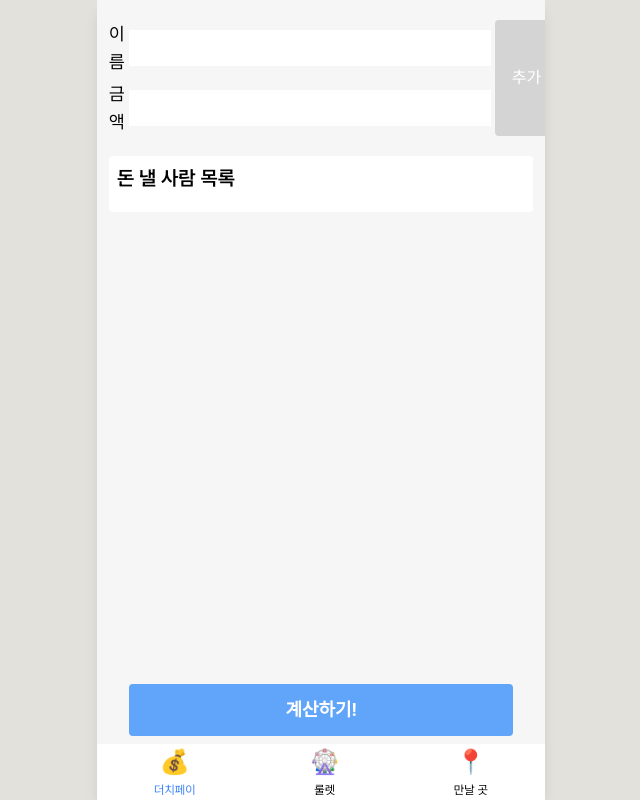
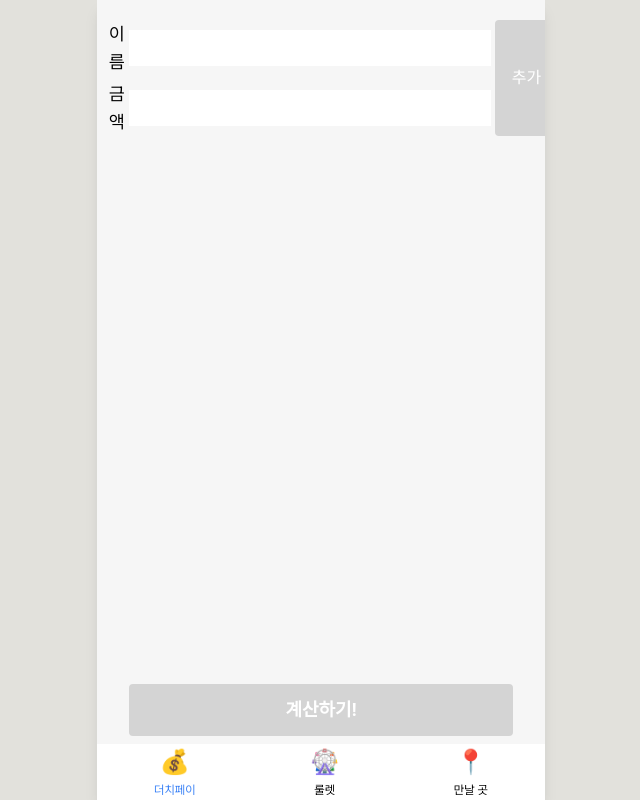
Before and after one commit to BCSDLab/TOY_HELP_MEET, a Next.js app: page /dutch-pay in a window 1280 px wide. Shown: the whole page, without its empty margins (319-959 px from the left). Built offline with nearby package versions, Linux system fonts and the light colour scheme.

Commit message:
feat: 미입력 UI 설정

```diff
--- a/src/pages/dutch-pay/index.tsx
+++ b/src/pages/dutch-pay/index.tsx
@@ -20,9 +20,10 @@ export default function DutchPay() {
   const [result, setResult] = useState<{
     members: Member[];
     transfers: Transfer[];
-  }>();
+  }|null>();
 
   const handleAdd = (data: FormType) => {
+    setResult(null);
     setRawmembers((prev) => [...prev, new Member({ name: data.name, paid: Number(data.paid) })]);
     setFocus('name');
     reset();
@@ -31,6 +32,7 @@ export default function DutchPay() {
   const handleDelete = (idx: number) => {
     const members = rawMembers.filter((_, index) => index !== idx);
     setRawmembers(members);
+    setResult(null);
   };
 
   return (
@@ -64,6 +66,7 @@ export default function DutchPay() {
           추가
         </button>
       </form>
+      {!!rawMembers.length && (
         <div className="mt-5 w-full rounded bg-white p-2">
           <div className="mb-3 text-xl font-semibold">돈 낼 사람 목록</div>
           {rawMembers.map((value, index) => (
@@ -79,10 +82,11 @@ export default function DutchPay() {
             </div>
           ))}
         </div>
+      )}
       {result && (
         <div className="mt-5 w-full rounded bg-white p-2">
           <div className="mb-3 text-xl font-semibold">돈 보내기</div>
-          {result.transfers.map((transfer) => (
+          {result.transfers.filter(value=>value.amount!==0).map((transfer) => (
             <div
               className="grid grid-cols-2 text-center text-lg"
               key={`${transfer.from} ${transfer.to} ${transfer.amount}`}
@@ -97,8 +101,9 @@ export default function DutchPay() {
       )}
 
       <button
-        className="fixed bottom-16 w-full max-w-sm rounded bg-blue-400 py-3 text-center text-lg font-semibold text-white active:bg-blue-500"
+        className="fixed bottom-16 w-full max-w-sm rounded bg-blue-400 py-3 text-center text-lg font-semibold text-white active:bg-blue-500 disabled:bg-neutral-300"
         type="button"
+        disabled={!rawMembers.length}
         onClick={() => setResult(calculate(rawMembers))}
       >
         계산하기!
```
Lines whose indentation alone changed are shown as unchanged.
